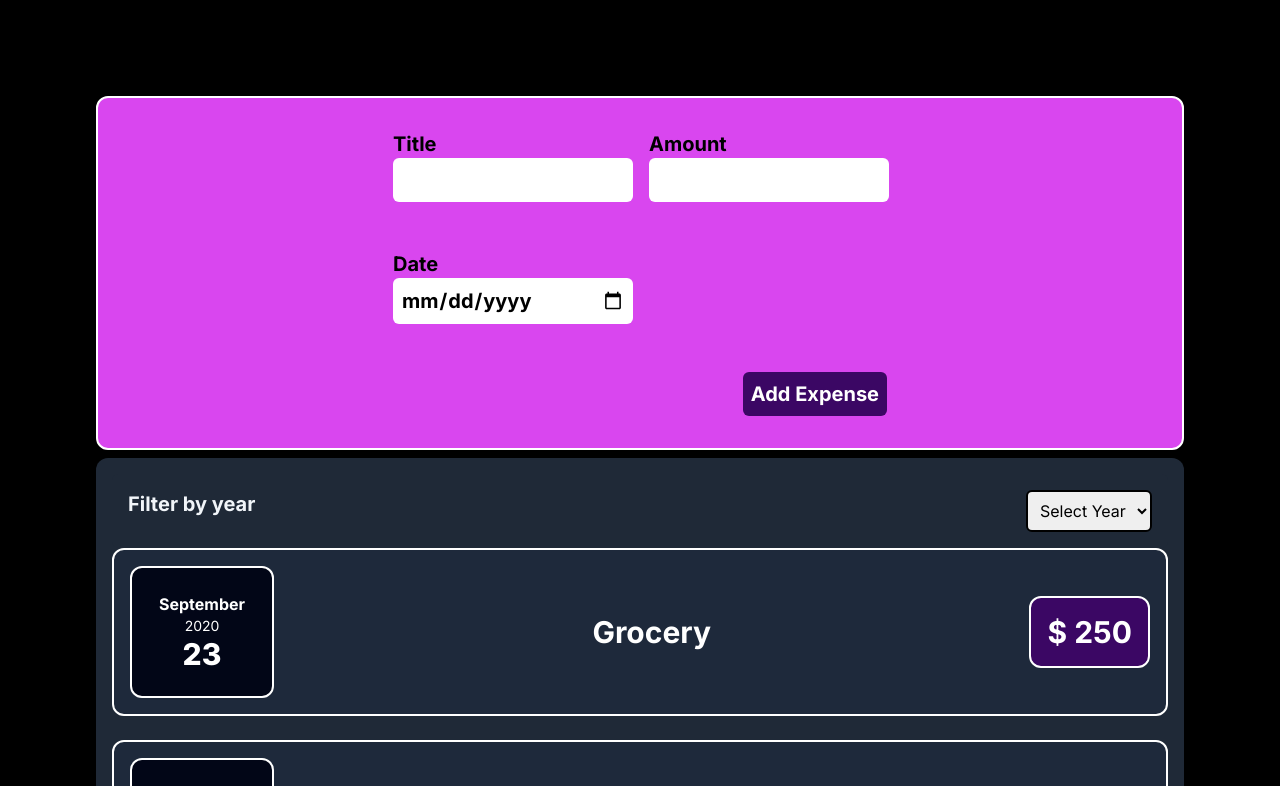
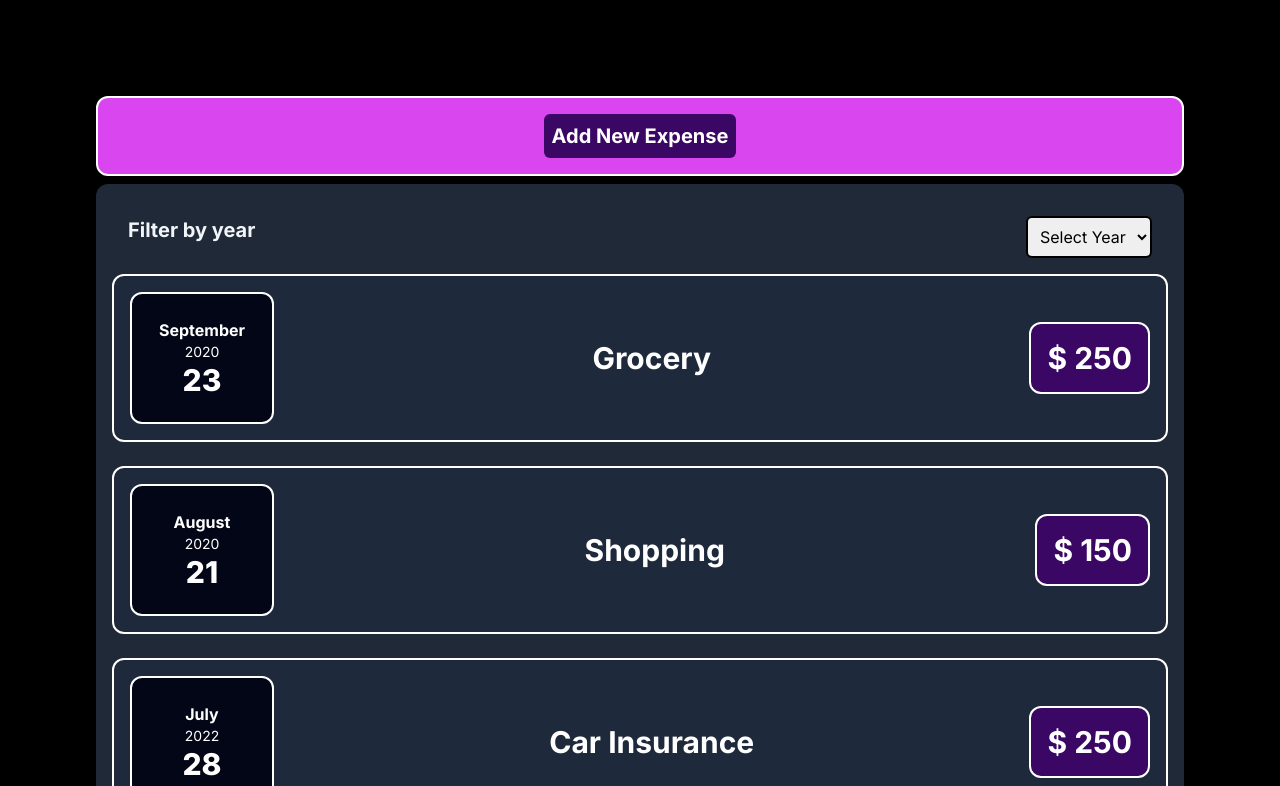
Before and after one commit to simran019/Expense-Project, a Next.js app: page / in a window 1280 px wide. Shown: the top 786 px of the page. Built offline with nearby package versions, Linux system fonts and the light colour scheme.

Commit message:
restructured new expenses

```diff
--- a/src/app/newExpense/page.tsx
+++ b/src/app/newExpense/page.tsx
@@ -3,7 +3,9 @@
 import { useState } from "react";
 import Card from "../card/page";
 
-const NewExpense = (props:any) => {
+const NewExpense = (props: any) => {
+  const [showForm, setShowForm] = useState(false);
+
   const [userInput, setUserInput] = useState({
     enteredTitle: "",
     enteredAmount: "",
@@ -27,22 +29,22 @@ const NewExpense = (props:any) => {
   };
 
   const submitHandler = () => {
-    const expenseData={
-      title:userInput.enteredTitle,
-      amount:userInput.enteredAmount,
-      date: new Date(userInput.enteredDate)
-    }
-    console.log(expenseData)
+    const expenseData = {
+      title: userInput.enteredTitle,
+      amount: userInput.enteredAmount,
+      date: new Date(userInput.enteredDate),
+    };
+    console.log(expenseData);
     setUserInput({
       enteredTitle: "",
       enteredAmount: "",
       enteredDate: "",
     });
 
-    props.onSaveExpenses(expenseData)
+    props.onSaveExpenses(expenseData);
   };
 
-  return (
+  return showForm ? (
     <form onSubmit={submitHandler}>
       <div className="bg-fuchsia-500 border-2 border-white rounded-xl flex flex-col h-fit p-4 gap-4 text-black items-center text-xl font-bold">
         <div className="flex justify-between gap-4 w-1/2 p-4 ">
@@ -86,9 +88,24 @@ const NewExpense = (props:any) => {
           >
             Add Expense
           </div>
+          <div
+            className="bg-purple-950 text-center p-2 rounded-md text-white self-center cursor-pointer hover:bg-purple-900"
+            onClick={() => setShowForm(false)}
+          >
+            Cancel
+          </div>
         </div>
       </div>
     </form>
+  ) : (
+    <div className="bg-fuchsia-500 border-2 border-white rounded-xl flex flex-col h-fit p-4 gap-4 text-black items-center text-xl font-bold">
+      <div
+        className="w-fit bg-purple-950 text-center p-2 rounded-md text-white self-center cursor-pointer hover:bg-purple-900"
+        onClick={() => setShowForm(true)}
+      >
+        Add New Expense
+      </div>
+    </div>
   );
 };
 
```
